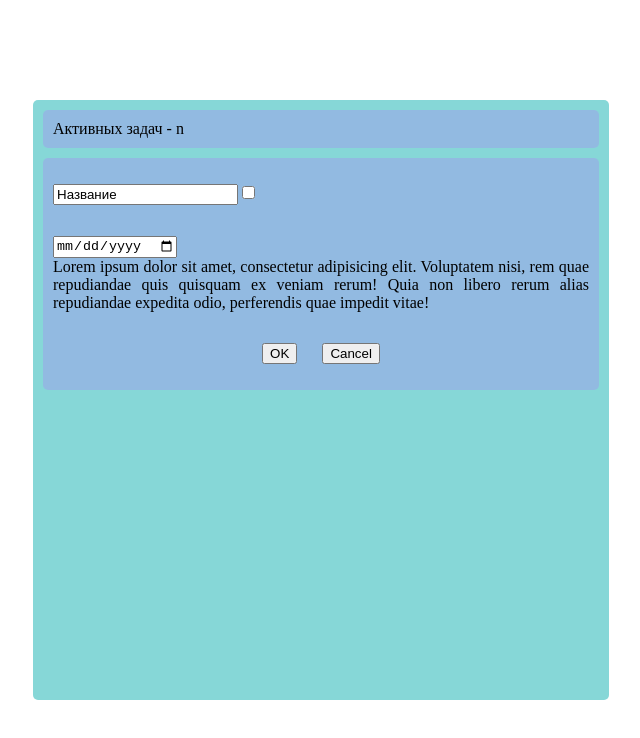
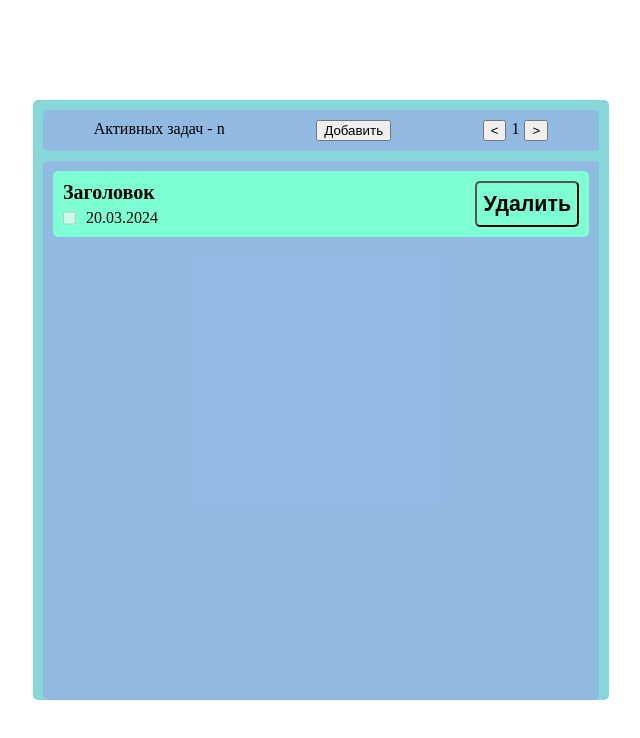
Before and after one commit to ZhenyaProg/Community.JSClient, a plain HTML site: page index.html in a window 1280 px wide. Shown: the whole page, without its empty margins (319-959 px from the left). Drawn offline with Linux system fonts and the light colour scheme.

Commit message:
add controls for add, remove and pagination

```diff
--- a/index.html
+++ b/index.html
@@ -10,21 +10,23 @@
         <div id="app">
             <div id="info">
                 <p id = "active-todos">Активных задач - n</p>
+                <button>Добавить</button>
+                <div id="pagination">
+                    <button id="prev-todos"><</button>
+                    <p id="page-number">1</p>
+                    <button id="next-todos">></button>
+                </div>
             </div>
             <div id="todo-wrapper">
                 <div class="todo-item">
-                    <p class="todo-title">Заголовок</p>
-                    <div class="todo-info">
-                        <input type="checkbox" class="todo-success" disabled>
-                        <p class="deadline">20.03.2024</p>
+                    <div class="todo-item-info">
+                        <p class="todo-title">Заголовок</p>
+                        <div class="todo-info">
+                            <input type="checkbox" class="todo-success" disabled>
+                            <p class="deadline">20.03.2024</p>
+                        </div>
                     </div>
-                </div>
-                <div class="todo-item">
-                    <p class="todo-title">Заголовок</p>
-                    <div class="todo-info">
-                        <input type="checkbox" class="todo-success" disabled>
-                        <p class="deadline">20.03.2024</p>
-                    </div>
+                    <button class="remove-todo" type="button">Удалить</button>
                 </div>
             </div>
             <div id="error">
@@ -41,10 +43,10 @@
                         Lorem ipsum dolor sit amet, consectetur adipisicing elit. Voluptatem nisi, rem quae repudiandae quis quisquam ex veniam rerum! Quia non libero rerum alias repudiandae expedita odio, perferendis quae impedit vitae!
                     </p>
                 </div>
-                <div id="edit-actions">
-                    <input type="button" value="OK">
-                    <input type="button" value="Cancel">
-                </div>
+                <form id="edit-actions">
+                    <button type="submit">OK</button>
+                    <button type="reset">Cancel</button>
+                </form>
             </div>
         </div>
         <script type="module" src="main.js"></script>
--- a/styles.css
+++ b/styles.css
@@ -10,6 +10,10 @@ body {
     display: flex;
     justify-content: center;
     align-items: center;
+}
+
+button:hover {
+    cursor: pointer;
 }
 
 #app {
@@ -25,6 +29,9 @@ body {
     padding: 10px;
     background-color: rgba(159, 159, 236, 0.511);
     margin-bottom: 10px;
+    display: flex;
+    justify-content: space-around;
+    gap: 10px;
 }
 
 #todo-wrapper {
@@ -32,7 +39,6 @@ body {
     border-radius: 5px;
     padding: 10px;
     background-color: rgba(159, 159, 236, 0.511);
-    display: none;
 }
 
 #edit-form {
@@ -43,6 +49,7 @@ body {
     display: flex;
     flex-direction: column;
     justify-content: space-around;
+    display: none;
 }
 
 #edit-desc {
@@ -69,6 +76,9 @@ body {
     border-radius: 5px;
     padding: 10px;
     margin-bottom: 10px;
+    display: flex;
+    justify-content: space-between;
+    cursor: pointer;
 }
 
 .todo-title {
@@ -81,3 +91,15 @@ body {
     display: flex;
     gap: 10px;
 }
+
+.remove-todo {
+    background-color: rgba(0, 0, 0, 0);
+    font-size: 16pt;
+    font-weight: 700;
+    border-radius: 5px;
+}
+
+#pagination {
+    display: flex;
+    gap: 5px;
+}
```
